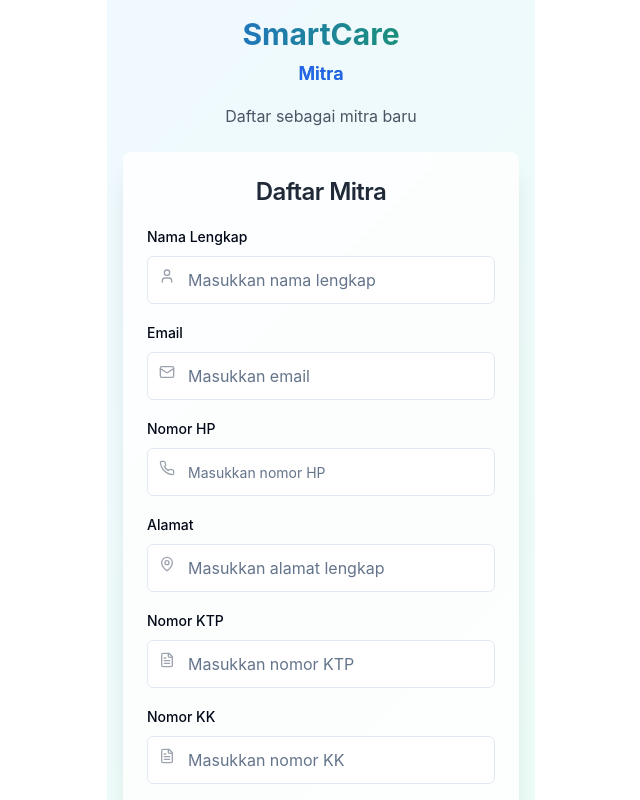
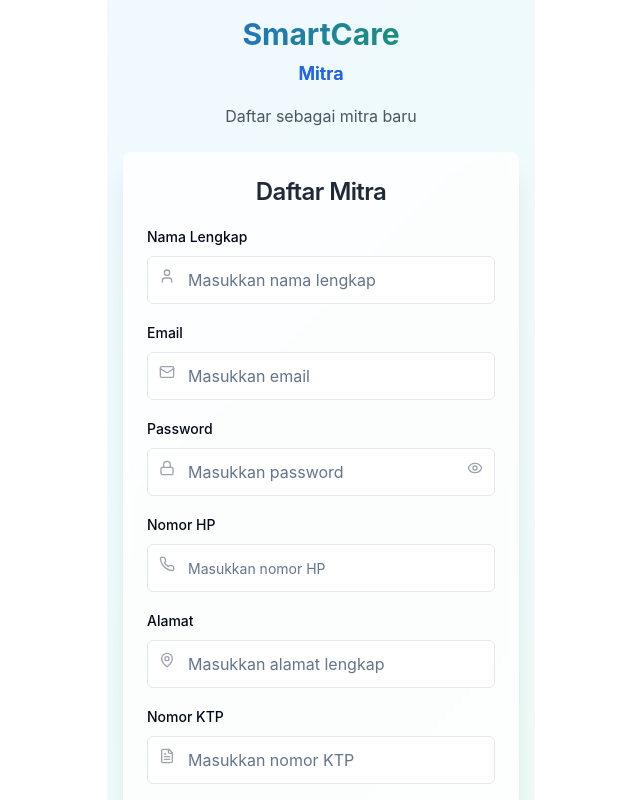
Before and after one commit to amey40375/smartcare-mitra-connect, a React (Vite) app: page / in a window 1280 px wide. Both pictures are taken after a click on the button "Daftar di sini". Shown: the top 800 px of the page, without its empty margins (319-959 px from the left). Built offline with nearby package versions, Linux system fonts and the light colour scheme.

Commit message:
Fix: Add password field to register form
Added a password field to the registration form to allow users to set a password during registration.

```diff
--- a/src/components/auth/RegisterPage.tsx
+++ b/src/components/auth/RegisterPage.tsx
@@ -6,7 +6,7 @@ import { Button } from '@/components/ui/button';
 import { Label } from '@/components/ui/label';
 import { Select, SelectContent, SelectItem, SelectTrigger, SelectValue } from '@/components/ui/select';
 import { useAuth } from './AuthContext';
-import { User, Mail, Phone, MapPin, FileText, Eye, EyeOff } from 'lucide-react';
+import { User, Mail, Phone, MapPin, FileText, Eye, EyeOff, Lock } from 'lucide-react';
 import { useToast } from '@/hooks/use-toast';
 
 interface RegisterPageProps {
@@ -17,12 +17,14 @@ const RegisterPage: React.FC<RegisterPageProps> = ({ onSwitchToLogin }) => {
   const [formData, setFormData] = useState({
     nama: '',
     email: '',
+    password: '',
     nomor_hp: '',
     alamat: '',
     ktp: '',
     kk: '',
     jenis_layanan: ''
   });
+  const [showPassword, setShowPassword] = useState(false);
   const [loading, setLoading] = useState(false);
   const { register } = useAuth();
   const { toast } = useToast();
@@ -112,6 +114,29 @@ const RegisterPage: React.FC<RegisterPageProps> = ({ onSwitchToLogin }) => {
                     className="pl-10 h-12"
                     required
                   />
+                </div>
+              </div>
+
+              <div className="space-y-2">
+                <Label htmlFor="password">Password</Label>
+                <div className="relative">
+                  <Lock className="absolute left-3 top-3 h-4 w-4 text-gray-400" />
+                  <Input
+                    id="password"
+                    type={showPassword ? "text" : "password"}
+                    placeholder="Masukkan password"
+                    value={formData.password}
+                    onChange={(e) => handleChange('password', e.target.value)}
+                    className="pl-10 pr-10 h-12"
+                    required
+                  />
+                  <button
+                    type="button"
+                    onClick={() => setShowPassword(!showPassword)}
+                    className="absolute right-3 top-3 h-4 w-4 text-gray-400 hover:text-gray-600"
+                  >
+                    {showPassword ? <EyeOff className="h-4 w-4" /> : <Eye className="h-4 w-4" />}
+                  </button>
                 </div>
               </div>
 
```
